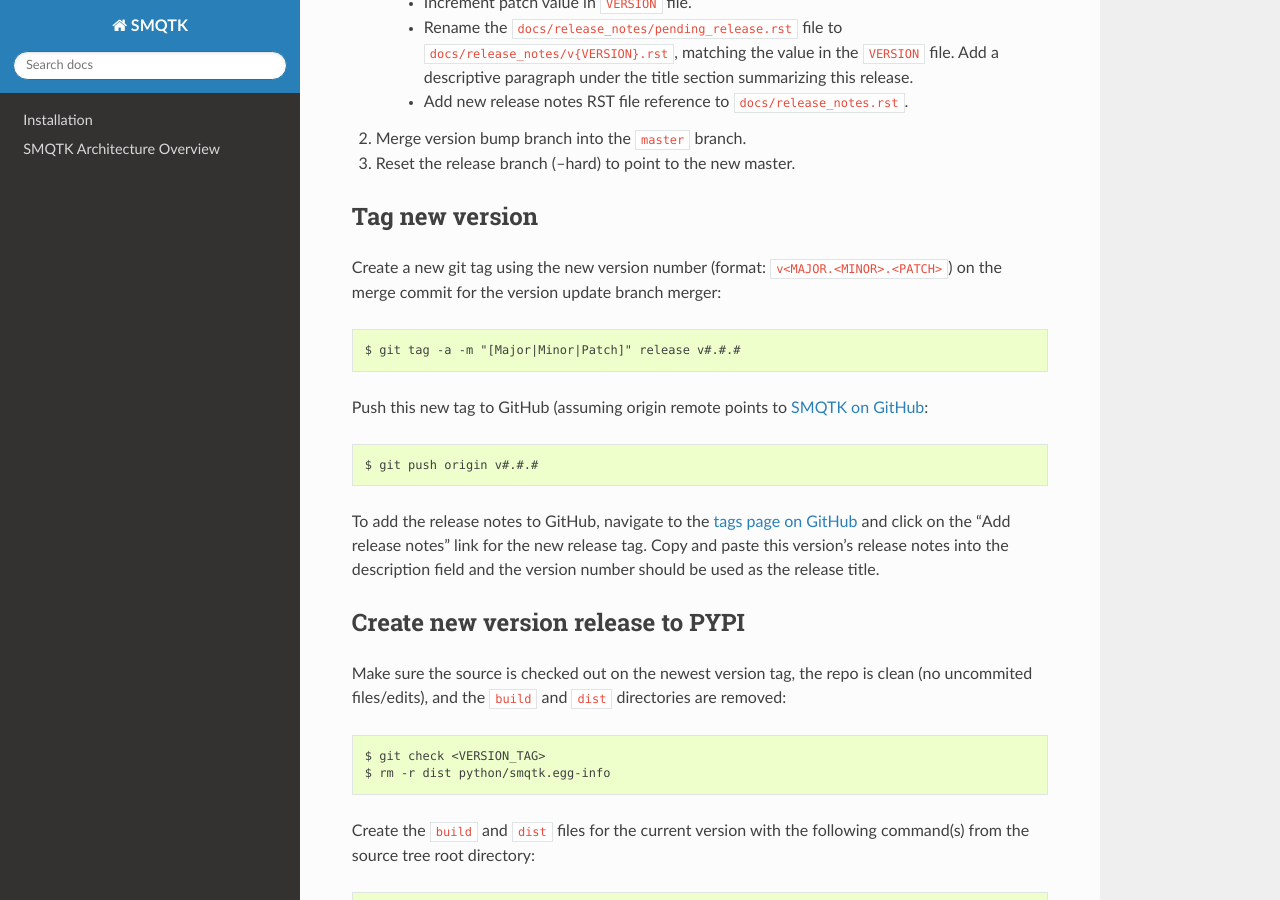
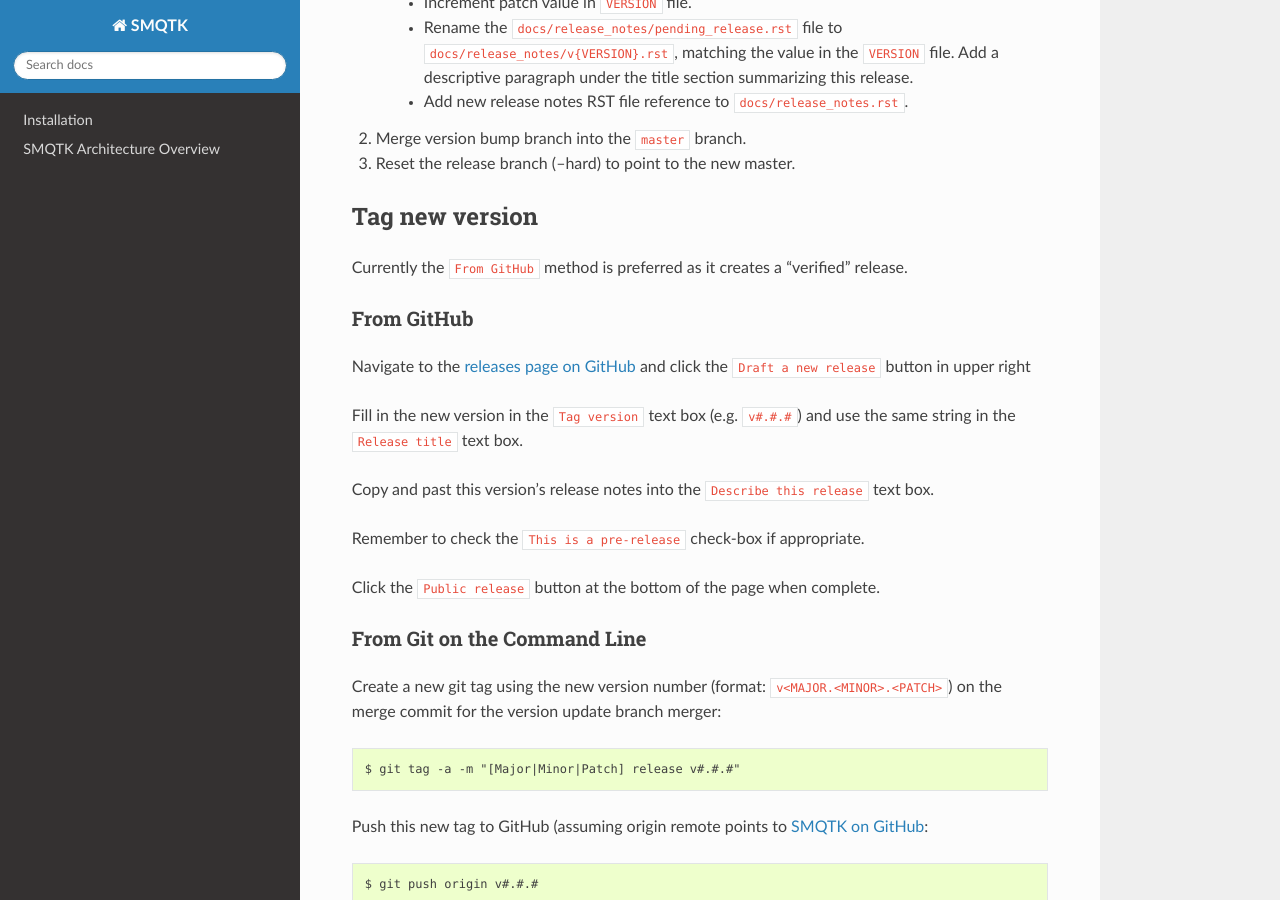
Before and after one commit to Kitware/SMQTK-Core, a Sphinx documentation site: the page built from docs/release_process.rst, in a window 1280 px wide and 900 px high, scrolled down 779 px. Built offline with Sphinx 7.4.7 and the Read the Docs theme 2.0.0, drawn with Linux system fonts in a browser that asks for light colours; pages that are not in the unit, such as notebooks, are missing from menus; the version number could not be read and is left out.

Commit message:
Add alternate version tagging method using GitHub interface

```diff
--- a/docs/release_process.rst
+++ b/docs/release_process.rst
@@ -41,10 +41,30 @@ Major and Minor Releases
 
 Tag new version
 ---------------
+Currently the ``From GitHub`` method is preferred as it creates a "verified"
+release.
+
+From GitHub
+^^^^^^^^^^^
+Navigate to the `releases page on GitHub`_ and click the ``Draft a new
+release`` button in upper right
+
+Fill in the new version in the ``Tag version`` text box (e.g. ``v#.#.#``)
+and use the same string in the ``Release title`` text box.
+
+Copy and past this version's release notes into the ``Describe this release``
+text box.
+
+Remember to check the ``This is a pre-release`` check-box if appropriate.
+
+Click the ``Public release`` button at the bottom of the page when complete.
+
+From Git on the Command Line
+^^^^^^^^^^^^^^^^^^^^^^^^^^^^
 Create a new git tag using the new version number (format:
 ``v<MAJOR.<MINOR>.<PATCH>``) on the merge commit for the version update branch
 merger::
-    $ git tag -a -m "[Major|Minor|Patch]" release v#.#.#
+    $ git tag -a -m "[Major|Minor|Patch] release v#.#.#"
 
 Push this new tag to GitHub (assuming origin remote points to `SMQTK on
 GitHub`_::
@@ -79,4 +99,5 @@ upload dist packages created with::
 
 
 .. _SMQTK on GitHub: https://github.com/Kitware/SMQTK
+.. _releases page on GitHub: https://github.com/Kitware/SMQTK/releases
 .. _tags page on GitHub: https://github.com/Kitware/SMQTK/tags
```
